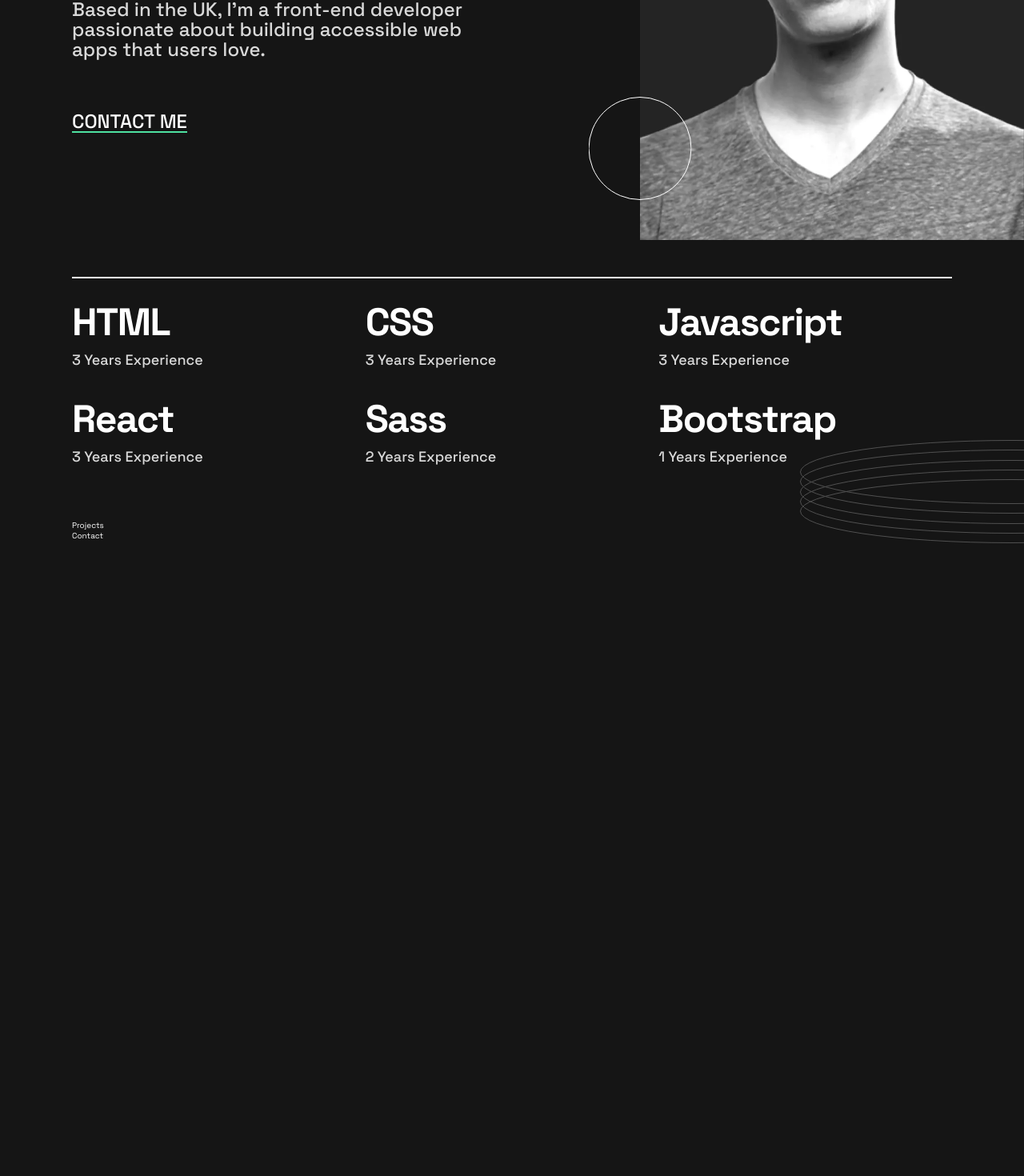
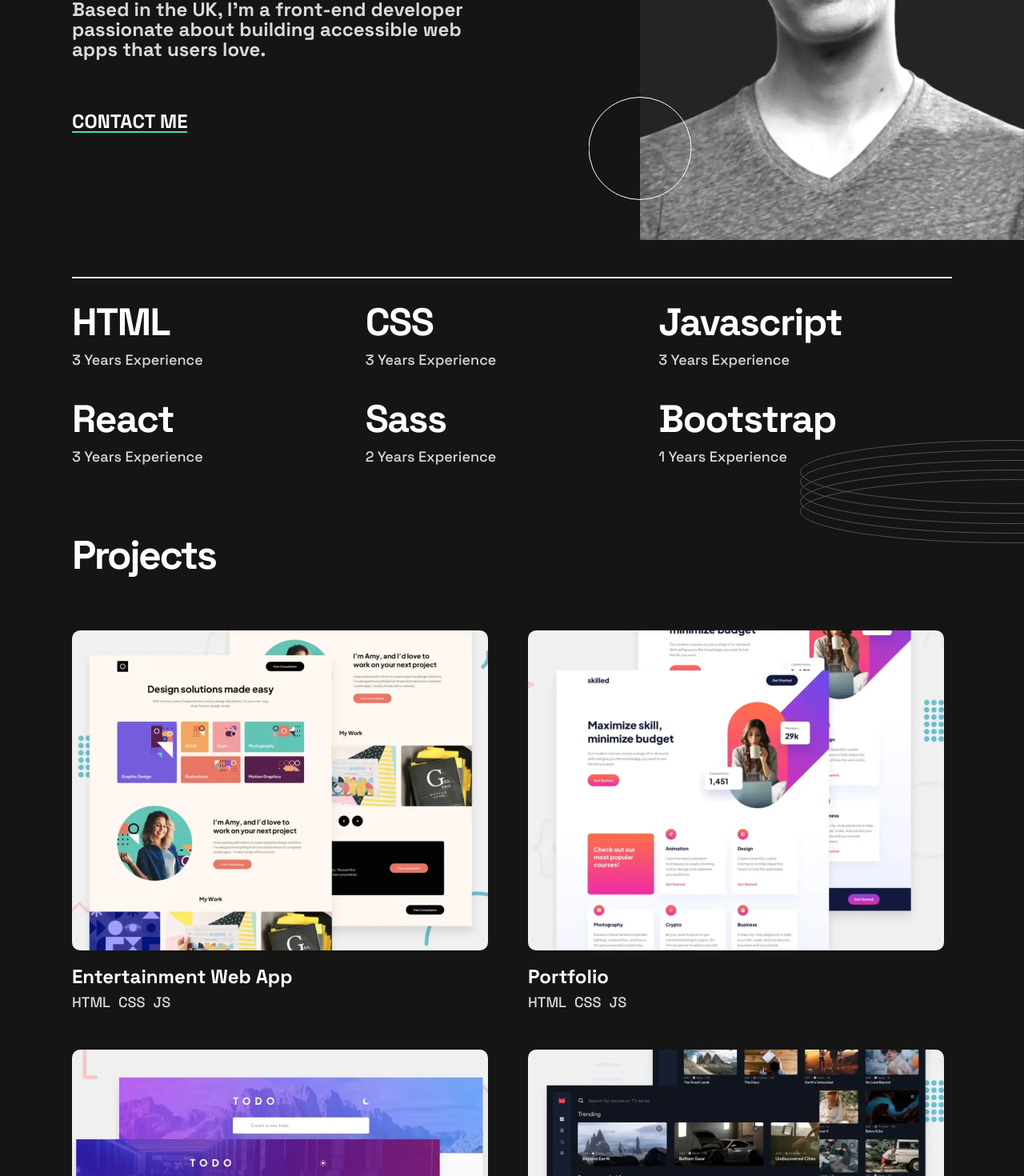
Before and after one commit to satyam-guptaa/portfolio-app, a React (Vite) app: page / in a window 1280 px wide. Shown: the part 400-1870 px from the top of the page at 80% size. Before the commit the page ends 1106 px from the top, so only its background shows below. Built offline with nearby package versions, Linux system fonts and the light colour scheme.

Commit message:
initial push projects section
initial push projects section

```diff
--- a/src/components/aboutSection/about.scss
+++ b/src/components/aboutSection/about.scss
@@ -162,4 +162,11 @@
 			right: -55rem;
 		}
 	}
+
+	&-bottom-divider {
+		display: none;
+		@include mobile {
+			display: block;
+		}
+	}
 }
--- a/src/components/aboutSection/index.jsx
+++ b/src/components/aboutSection/index.jsx
@@ -8,6 +8,7 @@ import {
 	INTRO,
 	PORTFOLIO_TEXT,
 } from '../../utilities/appConstants';
+import Button from '../common/button/Button';
 
 const About = () => {
 	return (
@@ -36,9 +37,7 @@ const About = () => {
 					</h1>
 				</div>
 				<p className='about-body-intro'>{INTRO}</p>
-				<button className='about-body-contact-link'>
-					{CONTACT_ME_LINK}
-				</button>
+				<Button text={CONTACT_ME_LINK} />
 			</article>
 			<div className='about-profile-image-container'>
 				<img
@@ -60,6 +59,7 @@ const About = () => {
 			<div className='about-bottom-ring-img-container'>
 				<img src='/assets/images/pattern-rings.svg' alt='rings' />
 			</div>
+			<div className='about-divider about-bottom-divider'></div>
 		</section>
 	);
 };
--- /dev/null
+++ b/src/components/common/button/Button.jsx
@@ -0,0 +1,12 @@
+import React from 'react';
+import './button.scss';
+
+const Button = ({ text }) => {
+	return (
+		<>
+			<button className='about-body-contact-link'>{text}</button>
+		</>
+	);
+};
+
+export default Button;
--- /dev/null
+++ b/src/components/common/button/button.scss
@@ -0,0 +1,12 @@
+@import '../../../stylesheet/main.scss';
+
+button {
+	@include fontS;
+	border-bottom: 0.2rem solid $appGreen;
+	padding-bottom: 1rem;
+	transition: all 0.2s ease-in-out;
+
+	&:hover {
+		color: $appGreen;
+	}
+}
--- /dev/null
+++ b/src/components/projectSection/ProjectCard.jsx
@@ -0,0 +1,51 @@
+import React, { useState } from 'react';
+import Button from '../common/button/Button.jsx';
+import {
+	VIEW_CODE_TEXT,
+	VIEW_PROJECT_TEXT,
+} from '../../utilities/appConstants.js';
+
+const ProjectCard = ({ data }) => {
+	const [imgLoaded, setImgLoaded] = useState(false);
+	const style = {
+		backgroundImage: `url(${data.placeholderImg})`,
+		backgroundRepeat: 'no-repeat',
+		backgroundSize: 'cover',
+	};
+
+	return (
+		<article>
+			<div
+				className={`projects-img-container ${
+					imgLoaded ? 'projects-img-loaded' : ''
+				}`}
+				style={!imgLoaded ? style : {}}
+			>
+				<img
+					src={data.img}
+					alt='project img'
+					loading='lazy'
+					onLoad={() => {
+						setImgLoaded(true);
+					}}
+				/>
+				{imgLoaded && (
+					<div className='projects-resources-container'>
+						<Button text={VIEW_PROJECT_TEXT} />
+						<Button text={VIEW_CODE_TEXT} />
+					</div>
+				)}
+			</div>
+			<h2 className='projects-title'>{data.title}</h2>
+			{data.stack.map((item) => {
+				return (
+					<span key={item} className='projects-stack'>
+						{item}
+					</span>
+				);
+			})}
+		</article>
+	);
+};
+
+export default ProjectCard;
--- a/src/components/projectSection/index.jsx
+++ b/src/components/projectSection/index.jsx
@@ -1,8 +1,18 @@
 import React from 'react';
+import projects from '../../utilities/projectsData';
 import './project.scss';
+import ProjectCard from './ProjectCard';
+import { PROJECT_HEADING } from '../../utilities/appConstants';
 
 const Projects = () => {
-	return <section>Projects</section>;
+	return (
+		<section className='projects'>
+			<h1>{PROJECT_HEADING}</h1>
+			{projects.map((project) => {
+				return <ProjectCard key={project.title} data={project} />;
+			})}
+		</section>
+	);
 };
 
 export default Projects;
--- a/src/components/projectSection/project.scss
+++ b/src/components/projectSection/project.scss
@@ -0,0 +1,99 @@
+@import '../../stylesheet/main.scss';
+
+.projects {
+	display: flex;
+	flex-wrap: wrap;
+	gap: 5rem;
+	margin-bottom: 10rem;
+
+	h1 {
+		width: 100%;
+		@include fontXL;
+		font-size: 5rem;
+	}
+
+	&-title {
+		@include fontS;
+		margin-top: 2rem;
+		margin-bottom: 1rem;
+		text-transform: capitalize;
+	}
+
+	&-stack {
+		@include fontXS;
+		color: $appGreyLG;
+		margin-right: 1rem;
+	}
+
+	&-img-container {
+		width: 52rem;
+		height: 40rem;
+		position: relative;
+		border-radius: 1rem;
+
+		img {
+			width: 100%;
+			border-radius: 1rem;
+			height: 100%;
+			object-fit: cover;
+			transition: opacity 350ms ease-in-out;
+			opacity: 0;
+		}
+
+		&::before {
+			content: '';
+			position: absolute;
+			inset: 0;
+			opacity: 0;
+			animation: pulse 2.5s infinite;
+			background-color: $appWhite;
+		}
+
+		@keyframes pulse {
+			0% {
+				opacity: 0;
+			}
+			50% {
+				opacity: 0.1;
+			}
+			100% {
+				opacity: 0;
+			}
+		}
+	}
+
+	&-img-loaded {
+		&::before {
+			animation: none;
+			content: none;
+		}
+		img {
+			opacity: 1;
+		}
+		&:hover {
+			.projects-resources-container {
+				opacity: 1;
+			}
+		}
+	}
+
+	&-resources-container {
+		position: absolute;
+		display: flex;
+		flex-direction: column;
+		justify-content: center;
+		align-items: center;
+		gap: 2rem;
+		background-color: rgba($color: $appBlack, $alpha: 0.7);
+		inset: 0;
+		width: 100%;
+		height: 100%;
+		opacity: 0;
+		transition: opacity 0.2s ease-in-out;
+		border-radius: 1rem;
+
+		button {
+			width: fit-content;
+		}
+	}
+}
--- a/src/stylesheet/main.scss
+++ b/src/stylesheet/main.scss
@@ -28,7 +28,7 @@ $appWhite: #fff;
 
 @mixin fontS {
 	font-size: 2.4rem;
-	font-weight: 500;
+	font-weight: 700;
 	line-height: 2.5rem;
 }
 
--- a/src/utilities/appConstants.js
+++ b/src/utilities/appConstants.js
@@ -5,3 +5,6 @@ export const INTRO =
 	'Based in the UK, I’m a front-end developer passionate about building accessible web apps that users love.';
 export const CONTACT_ME_LINK = 'CONTACT ME';
 export const EXP_TEXT = 'Years Experience';
+export const PROJECT_HEADING = 'Projects';
+export const VIEW_PROJECT_TEXT = 'View Project';
+export const VIEW_CODE_TEXT = 'View Code';
--- /dev/null
+++ b/src/utilities/projectsData.js
@@ -0,0 +1,28 @@
+const projects = [
+	{
+		title: 'Entertainment Web App',
+		stack: ['HTML', 'CSS', 'JS'],
+		img: '/assets/images/thumbnail-project-1-large.webp',
+		placeholderImg: '/assets/images/placeholder-1.png',
+	},
+	{
+		title: 'Portfolio',
+		stack: ['HTML', 'CSS', 'JS'],
+		img: '/assets/images/thumbnail-project-2-large.webp',
+		placeholderImg: '/assets/images/placeholder-1.png',
+	},
+	{
+		title: 'TODO App',
+		stack: ['HTML', 'CSS', 'JS'],
+		img: '/assets/images/thumbnail-project-3-large.webp',
+		placeholderImg: '/assets/images/placeholder-1.png',
+	},
+	{
+		title: 'Dictionary App',
+		stack: ['HTML', 'CSS', 'JS'],
+		img: '/assets/images/thumbnail-project-4-large.webp',
+		placeholderImg: '/assets/images/placeholder-1.png',
+	},
+];
+
+export default projects;
```
Also changed, not shown: public/assets/images/placeholder-1.png (added).
